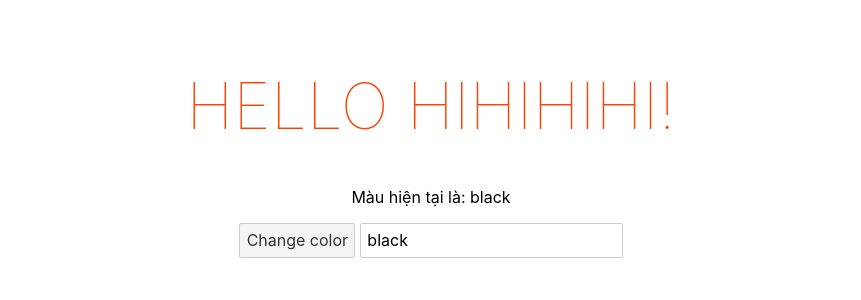
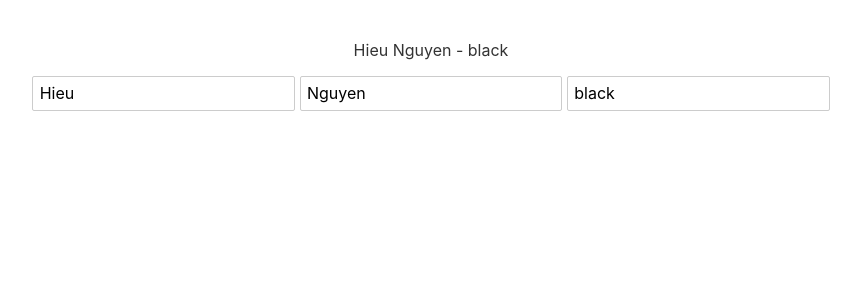
Before and after one commit to HieuKma/Svelte-basic, a Svelte app: page / in a window 1280 px wide. Shown: the top 300 px of the page, without its empty margins (209-1070 px from the left). Built offline with nearby package versions, Linux system fonts and the light colour scheme.

Commit message:
add: reactive value

```diff
--- a/src/App.svelte
+++ b/src/App.svelte
@@ -1,6 +1,14 @@
 <script>
 	export let name;
 	let color = 'black';
+	let firstName = 'Hieu';
+	let lastName = 'Nguyen';
+
+	$: fullname = `${firstName} ${lastName}`;
+	$: {
+		console.log(color);
+		console.log(fullname);
+	}
 
 	const handleChangeColor = () => {
 		color = 'blue'
@@ -12,14 +20,9 @@
 </script>
 
 <main>
-	<h1>Hello {name}!</h1>
-	<p style="color: {color}">Màu hiện tại là: { color }</p>
-	<button on:click={handleChangeColor}>Change color</button>
-
-	<!-- Cach binh thuong -->
-	<!-- <input type="text" on:input={handleInput} value={color}> -->
-
-	<!-- bind 2 chieu -->
+	<p>{fullname} - { color }</p>
+	<input type="text" bind:value={firstName} >
+	<input type="text" bind:value={lastName} >
 	<input type="text" bind:value={color} >
 </main>
 
```
